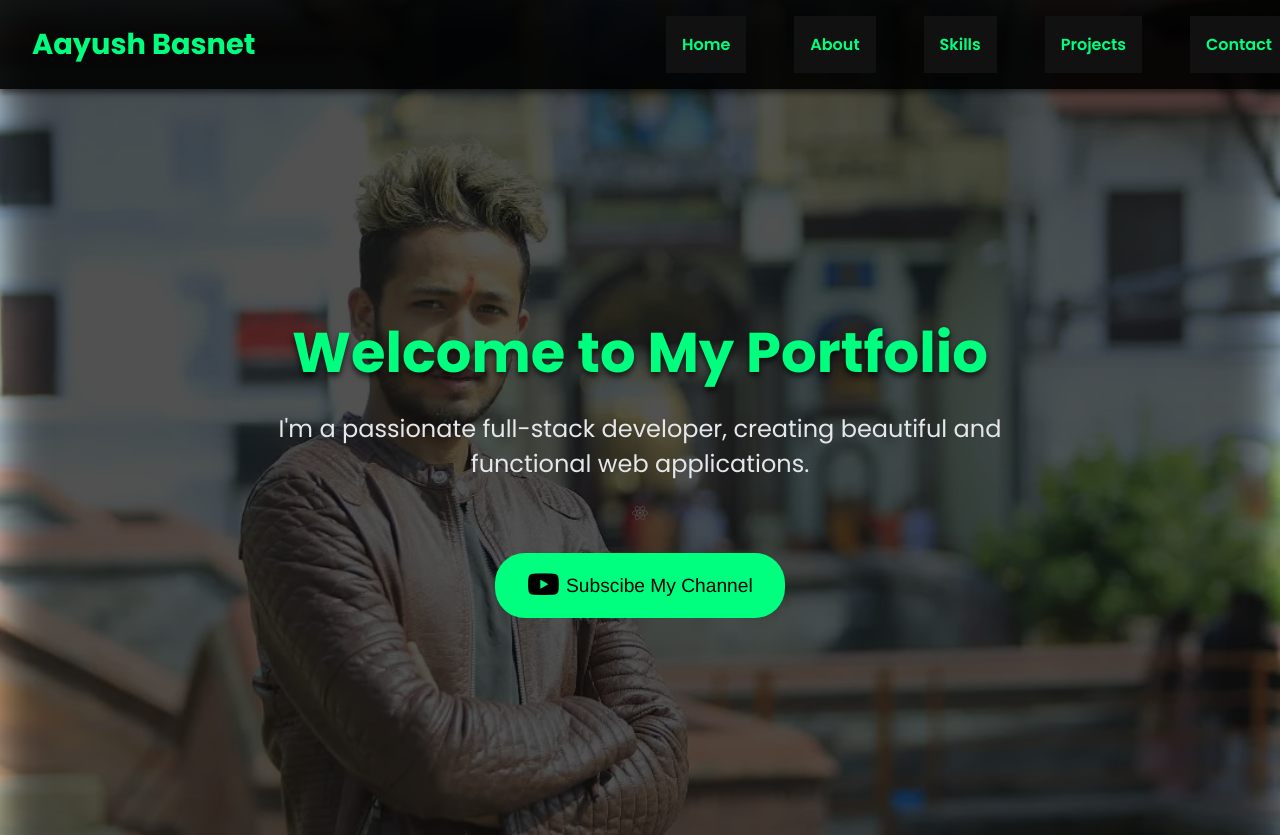
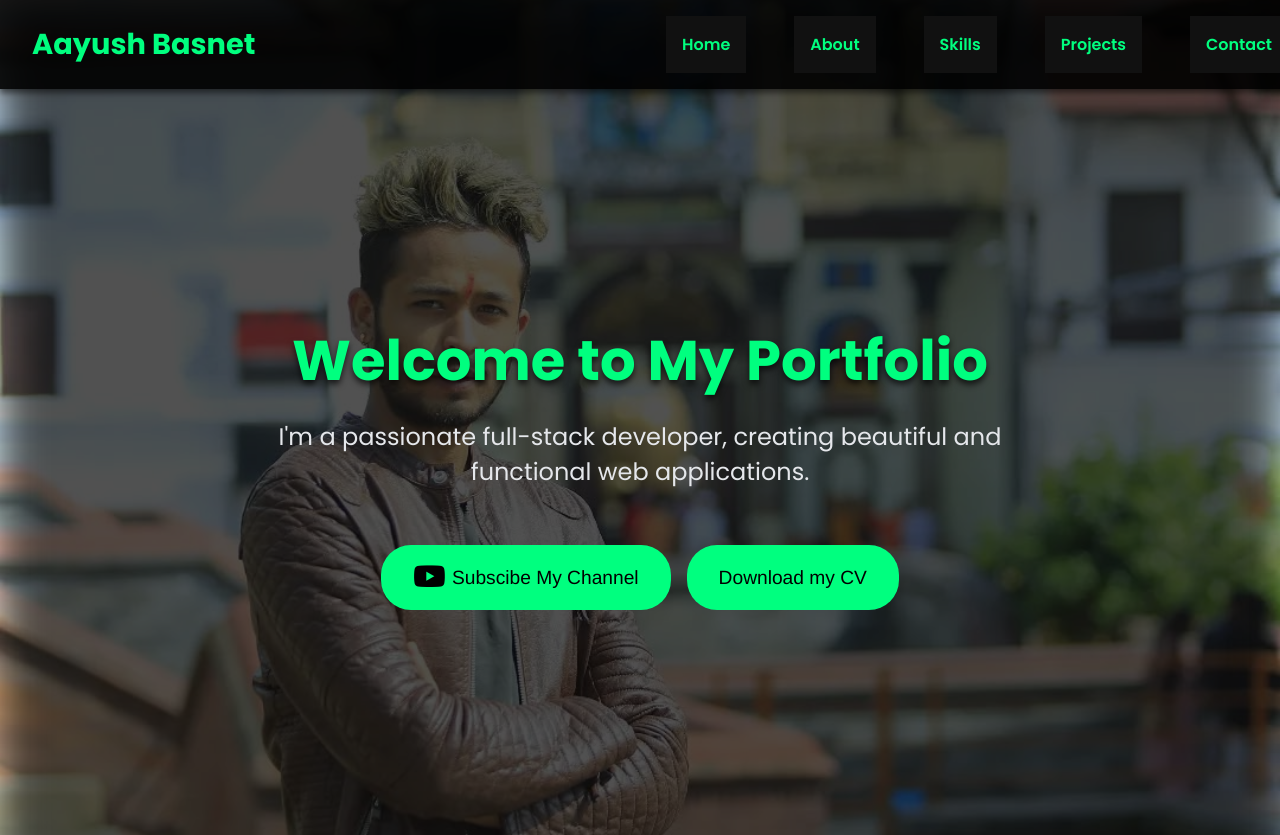
Before and after one commit to saarock/personalweb, a plain HTML site: page index.html in a window 1280 px wide. Shown: the top 835 px of the page. Drawn offline with Linux system fonts and the light colour scheme.

Commit message:
added download my cv button

```diff
--- a/index.html
+++ b/index.html
@@ -30,12 +30,16 @@
         <section id="home" class="hero">
             <h2>Welcome to My Portfolio</h2>
             <p>I'm a passionate full-stack developer, creating beautiful and functional web applications.</p>
-                <i class="fab fa-react"></i>
-            <button onclick="subscribeChannel()">
-              <span class="youtube-icon">
-                <i class="fab fa-youtube"></i>
-              </span>
-                Subscibe My Channel</button>
+
+            <div class="hero_buttons">
+                <button onclick="subscribeChannel()">
+                    <span class="youtube-icon">
+                      <i class="fab fa-youtube"></i>
+                    </span>
+                      Subscibe My Channel</button>
+                      <button onclick="downloadMyCv()">Download my CV</button>
+            </div>
+
         </section>
 
         <section id="about" class="about">
@@ -101,6 +105,13 @@
             window.location.href = "https://www.youtube.com/@coderaayush6539";
         }
 
+        function downloadMyCv() {
+            const element = document.createElement("a");
+            element.href = "./cv/mycv.pdf";
+            element.download = "./cv/mycv.pdf";
+            element.click();
+            document.body.removeChild(element);
+        }
     </script>
 </body>
 </html>
--- a/styles/styles.css
+++ b/styles/styles.css
@@ -36,7 +36,12 @@
             font-size: 1.8rem;
             margin-right: 0.4rem;
         }
-
+        .hero_buttons {
+            z-index: 999;
+            display: flex;
+            gap: 1rem
+            ;
+        }
         /* Header */
         header {
             position: fixed;
@@ -339,4 +344,8 @@
             .project-card {
                 width: 100%;
             }
+            .hero_buttons {
+                flex-direction: column;
+                gap: 0rem;
+            }
         }
```
Also changed, not shown: 1 other file.
